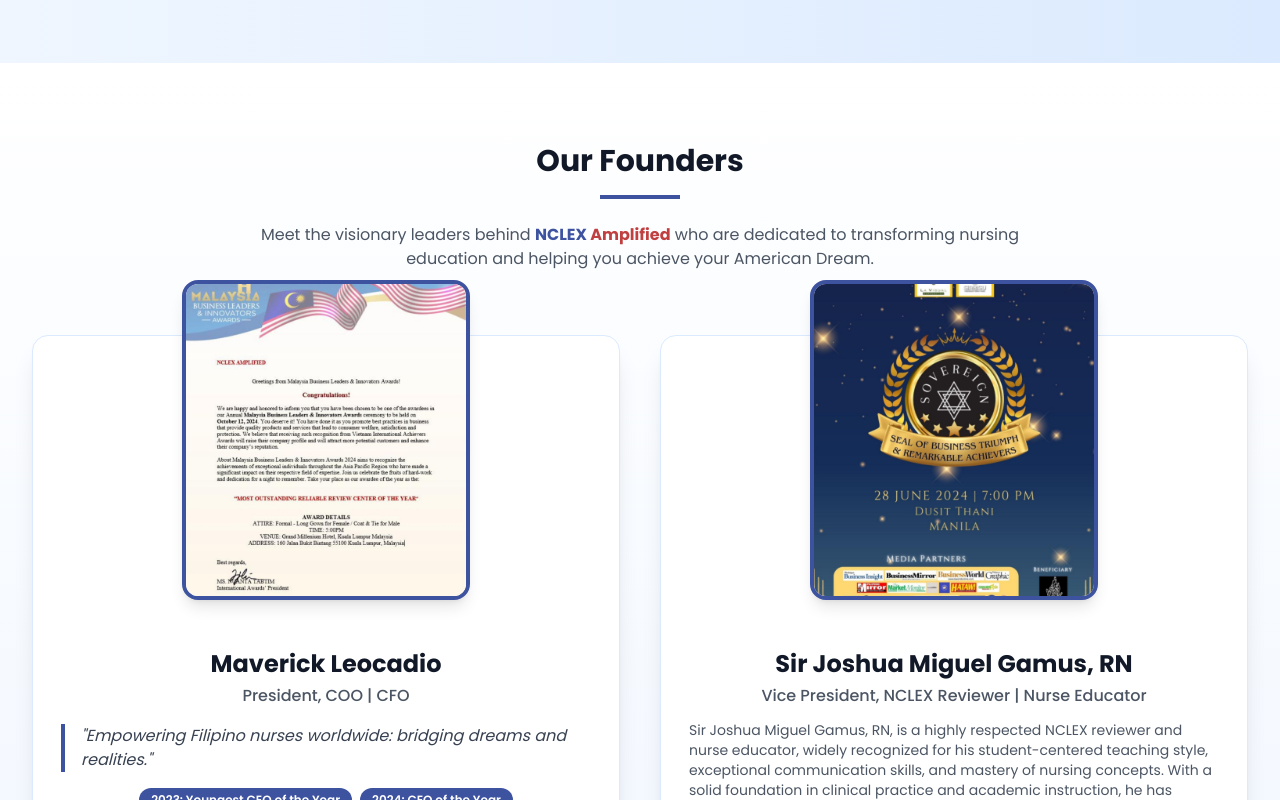
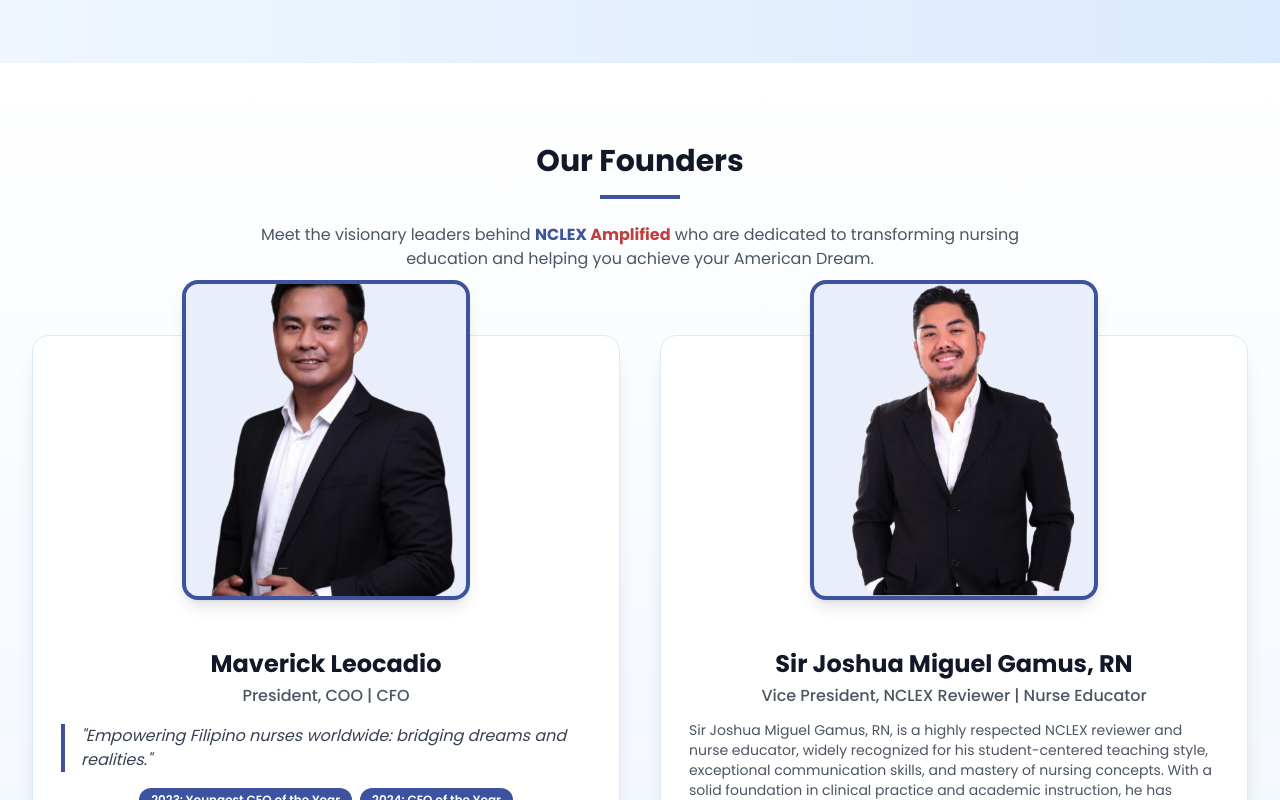
Before and after one commit to ITDepartment1602/nclexamplified, a React (Vite) app: page /about in a window 1280 px wide. Shown: the part 619-1419 px from the top of the page. Built offline with nearby package versions, Linux system fonts and the light colour scheme.

Commit message:
Update FounderSection.tsx

```diff
--- a/src/components/home/FounderSection.tsx
+++ b/src/components/home/FounderSection.tsx
@@ -5,7 +5,7 @@ const founders = [
   {
     name: "Maverick Leocadio",
     role: "President, COO | CFO",
-    image: "/lovable-uploads/8583d22c-72ff-4c18-a053-8ae90b271b90.png",
+    image: "/lovable-uploads/99a4af79-1b39-4349-849a-f14e95b6bf74.png",
     quote: '"Empowering Filipino nurses worldwide: bridging dreams and realities."',
     awards: [
       "2023: Youngest CEO of the Year",
@@ -17,7 +17,7 @@ const founders = [
   {
     name: "Sir Joshua Miguel Gamus, RN",
     role: "Vice President, NCLEX Reviewer | Nurse Educator",
-    image: "/lovable-uploads/545cccd8-22bb-479d-82a4-4efeae621aeb.png",
+    image: "/lovable-uploads/4c0ba5f9-03e4-4055-881d-0f6669d6e2ce.png",
     quote: undefined,
     awards: [],
     description1: "Sir Joshua Miguel Gamus, RN, is a highly respected NCLEX reviewer and nurse educator, widely recognized for his student-centered teaching style, exceptional communication skills, and mastery of nursing concepts. With a solid foundation in clinical practice and academic instruction, he has become a trusted figure in NCLEX preparation—both in the Philippines and on the global stage.",
```
